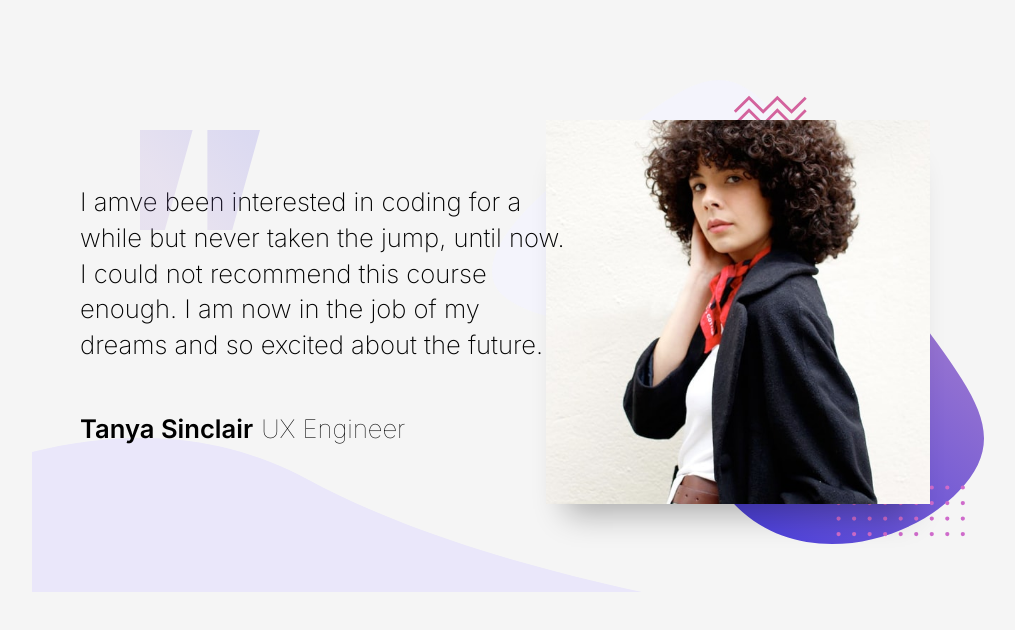
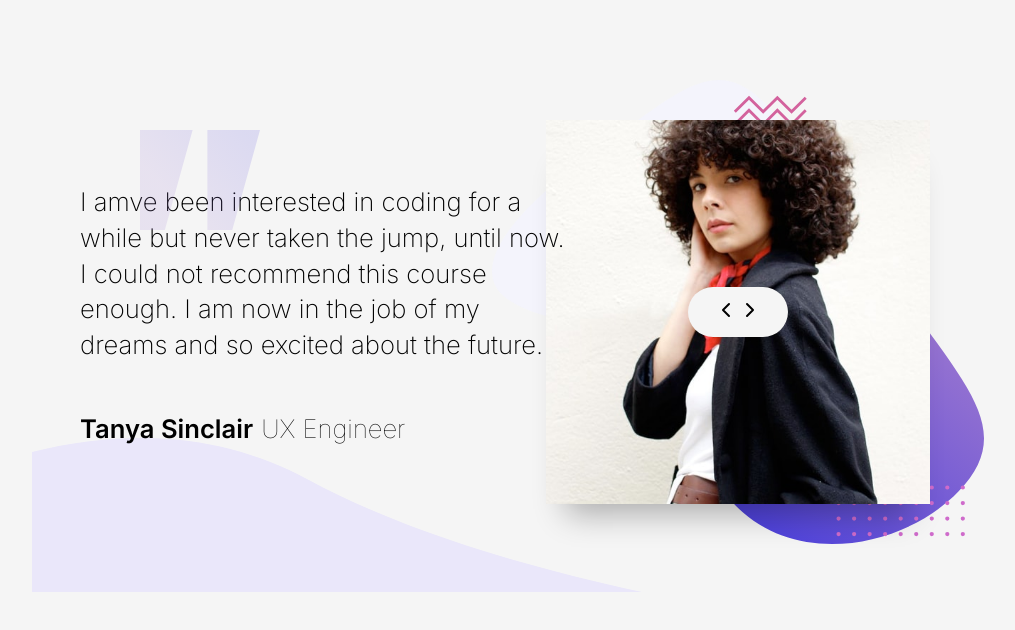
Before and after one commit to catharygr/app-varias-next, a Next.js app: page /carrusel-testominios in a window 1280 px wide. Shown: the top 630 px of the page, without its empty margins (108-1123 px from the left). Built offline with nearby package versions, Linux system fonts and the light colour scheme.

Commit message:
Trabajando con el botón

```diff
--- a/src/app/carrusel-testominios/carrusel.module.css
+++ b/src/app/carrusel-testominios/carrusel.module.css
@@ -63,6 +63,18 @@
   box-shadow: 0 30px 30px -20px rgba(0, 0, 0, 0.3);
 }
 
+.btn {
+  grid-row: 1 / 1;
+  grid-column: 1 / 1;
+  border-radius: 25px;
+  width: 100px;
+  height: 50px;
+  border: none;
+  cursor: pointer;
+  outline: none;
+  background-color: whitesmoke;
+}
+
 @media (min-width: 40rem) {
   .carruselIzq {
     grid-column: 1 / 3;
--- a/src/app/carrusel-testominios/page.js
+++ b/src/app/carrusel-testominios/page.js
@@ -1,9 +1,13 @@
+"use client";
 import styles from "./carrusel.module.css";
 import Image from "next/image";
 import bg from "@/app/carrusel-testominios/images/pattern-bg.svg";
 import tanya from "@/app/carrusel-testominios/images/image-tanya.jpg";
 import quotes from "@/app/carrusel-testominios/images/pattern-quotes.svg";
 import curve from "@/app/carrusel-testominios/images/pattern-curve.svg";
+import john from "@/app/carrusel-testominios/images/image-john.jpg";
+import { ChevronLeft } from "react-feather";
+import { ChevronRight } from "react-feather";
 
 export default function Carrusel() {
   const miestilo = {
@@ -17,6 +21,10 @@ export default function Carrusel() {
       <div className={styles.carruselDer}>
         <Image className={styles.bg} src={bg} alt="bg" />
         <Image className={styles.persona} src={tanya} alt="tanya" />
+        <button className={styles.btn}>
+          <ChevronLeft />
+          <ChevronRight />
+        </button>
       </div>
       <div className={styles.carruselIzq}>
         <Image className={styles.quotes} src={quotes} alt="quotes" />
```
